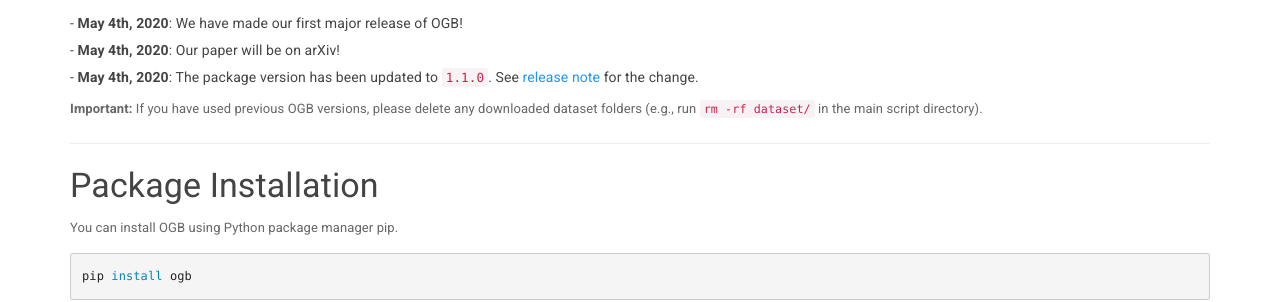
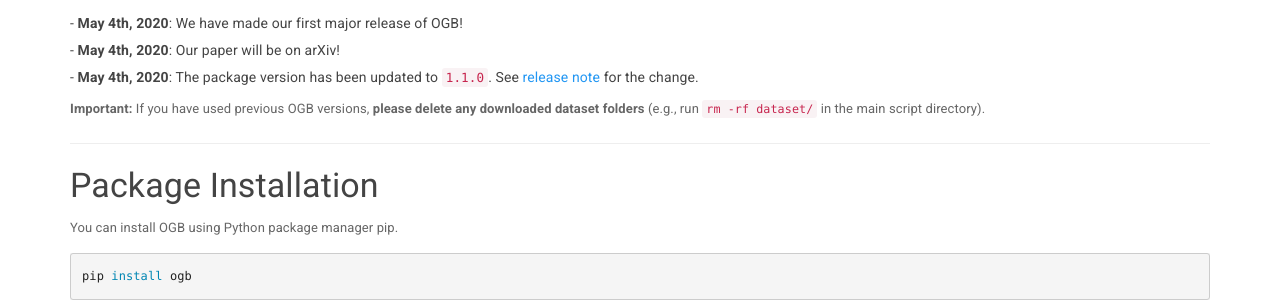
Before and after one commit to snap-stanford/ogb-web, a Jekyll site: the page built from _docs/index.md, in a window 1280 px wide and 900 px high, scrolled down 407 px. Shown: the part 159-461 px from the top of the window. Built offline with Jekyll 4.4.1, drawn with Linux system fonts in a browser that asks for light colours.

Commit message:
emphasize

```diff
--- a/_docs/index.md
+++ b/_docs/index.md
@@ -22,7 +22,7 @@ The OGB components are closely tied to OGB Python package, as detailed below.
 ###### - **May 4th, 2020**: We have made our first major release of OGB!
 ###### - **May 4th, 2020**: Our paper will be on arXiv!
 ###### - **May 4th, 2020**: The package version has been updated to `1.1.0`. See [release note](https://github.com/snap-stanford/ogb/releases/tag/1.1.0) for the change. <br/>
-**Important:** If you have used previous OGB versions, please delete any downloaded dataset folders (e.g., run `rm -rf dataset/` in the main script directory).
+**Important:** If you have used previous OGB versions, **please delete any downloaded dataset folders** (e.g., run `rm -rf dataset/` in the main script directory).
 
 
 -----
```
